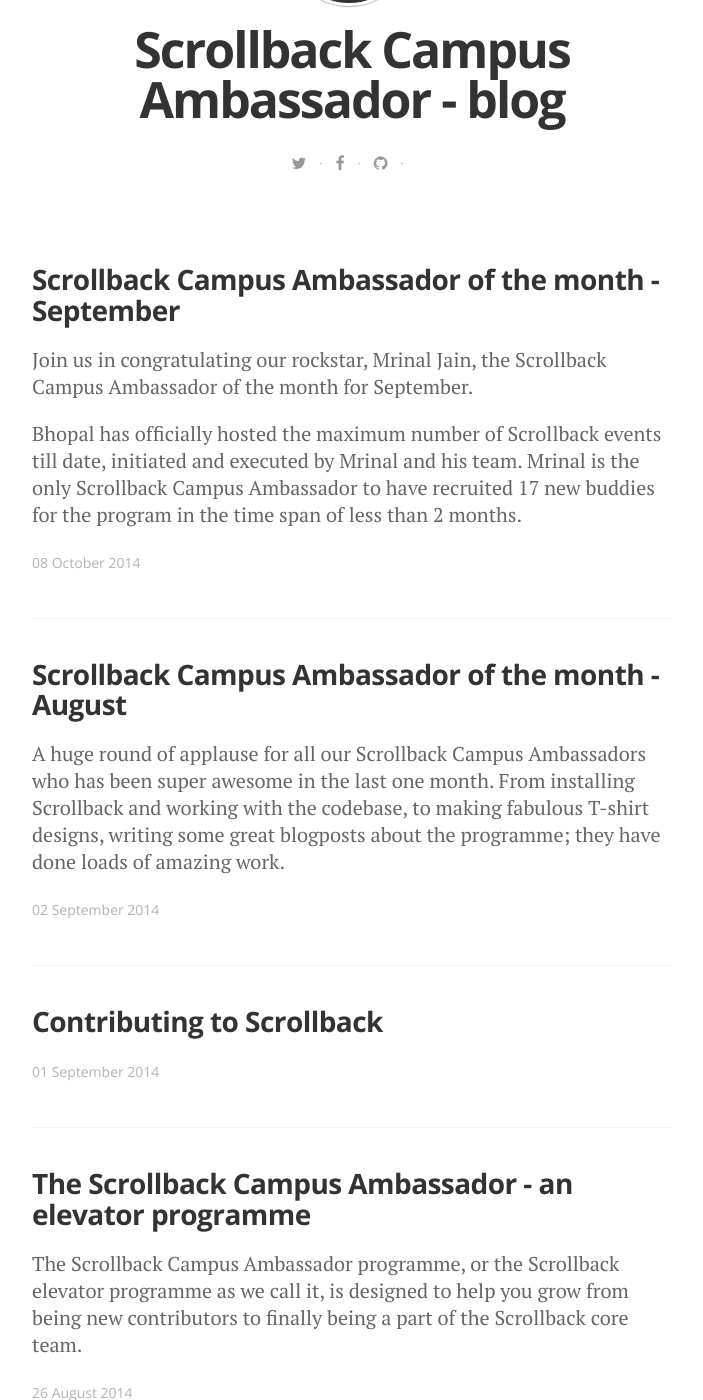
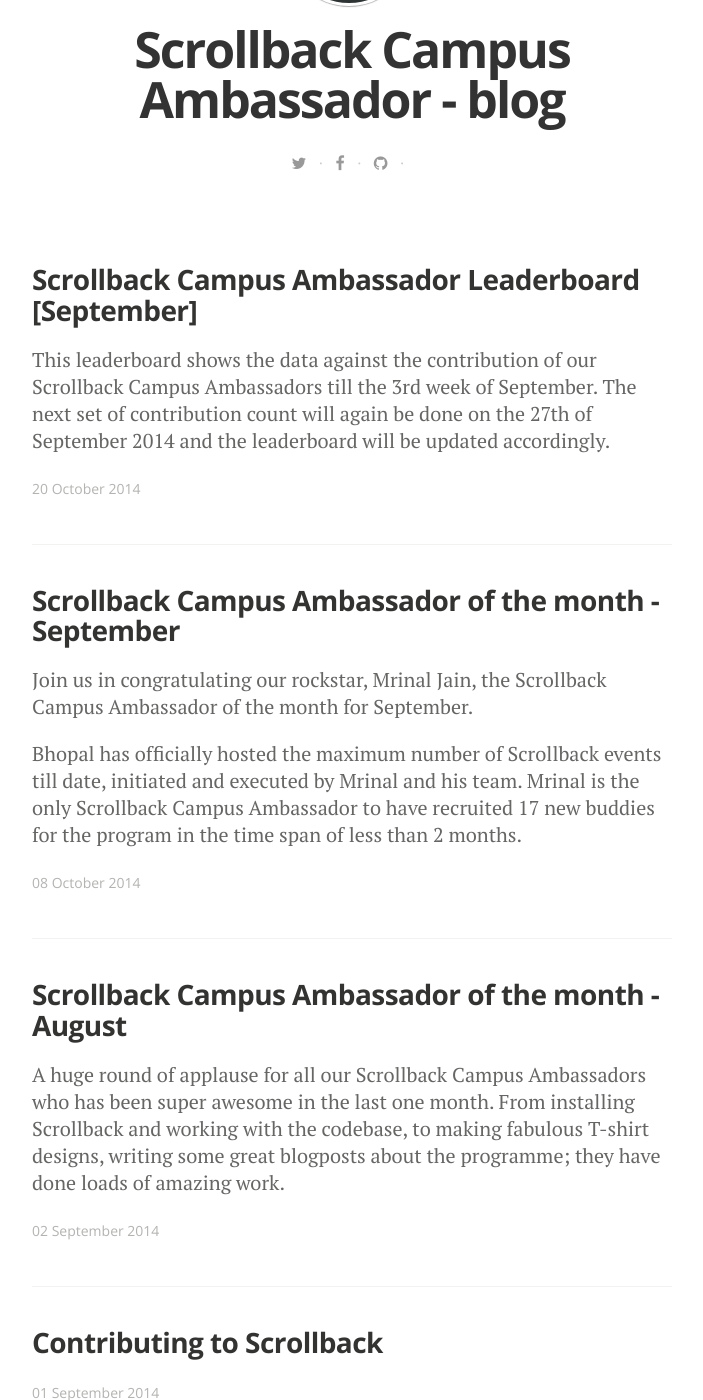
Before and after one commit to scrollback/campus-ambassador-blog, a Jekyll site: the page built from index.html, in a window 1280 px wide and 1400 px high, scrolled down 510 px. Shown: the whole window, without its empty margins (288-991 px from the left). Built offline with Jekyll 4.4.1, drawn with Linux system fonts in a browser that asks for light colours; nearby versions of some CDN libraries; the list of posts is cut into pages by our own code; some of the changed text lies outside the part shown.

Commit message:
Added a new page in the leaderboard

```diff
--- /dev/null
+++ b/_posts/2014-10-20-scrollback-campus-ambassador-leaderboard.md
@@ -0,0 +1,33 @@
+---
+layout: post
+title: Scrollback Campus Ambassador Leaderboard [September]
+---
+
+This leaderboard shows the data against the contribution of our Scrollback Campus Ambassadors till the 3rd week of September. The next set of contribution count will again be done on the 27th of September 2014 and the leaderboard will be updated accordingly.
+
+<!-- more -->
+
+<table border="2" style="width:100%">
+<tr>
+	<th>Name</th>
+	<th>Score</th>
+</tr>
+
+<tr>
+	<td> GAUTAM SHARMA </td>
+	<td> 16</td>
+</tr>
+
+<tr>
+	<td>Prayash Mohapatra </td>
+	<td>13</td>
+</tr>
+
+<tr>
+	<td>Sai Charan</td>
+	<td>7</td>
+</tr>
+</table>
+
+<br>
+If you have not submitted your report yet, please file it [here](http://goo.gl/forms/OiVqz4uY5X).
```
Also changed, not shown: _posts/2014-9-1-contributing-to-scrollback.md (+1 -0 lines).
